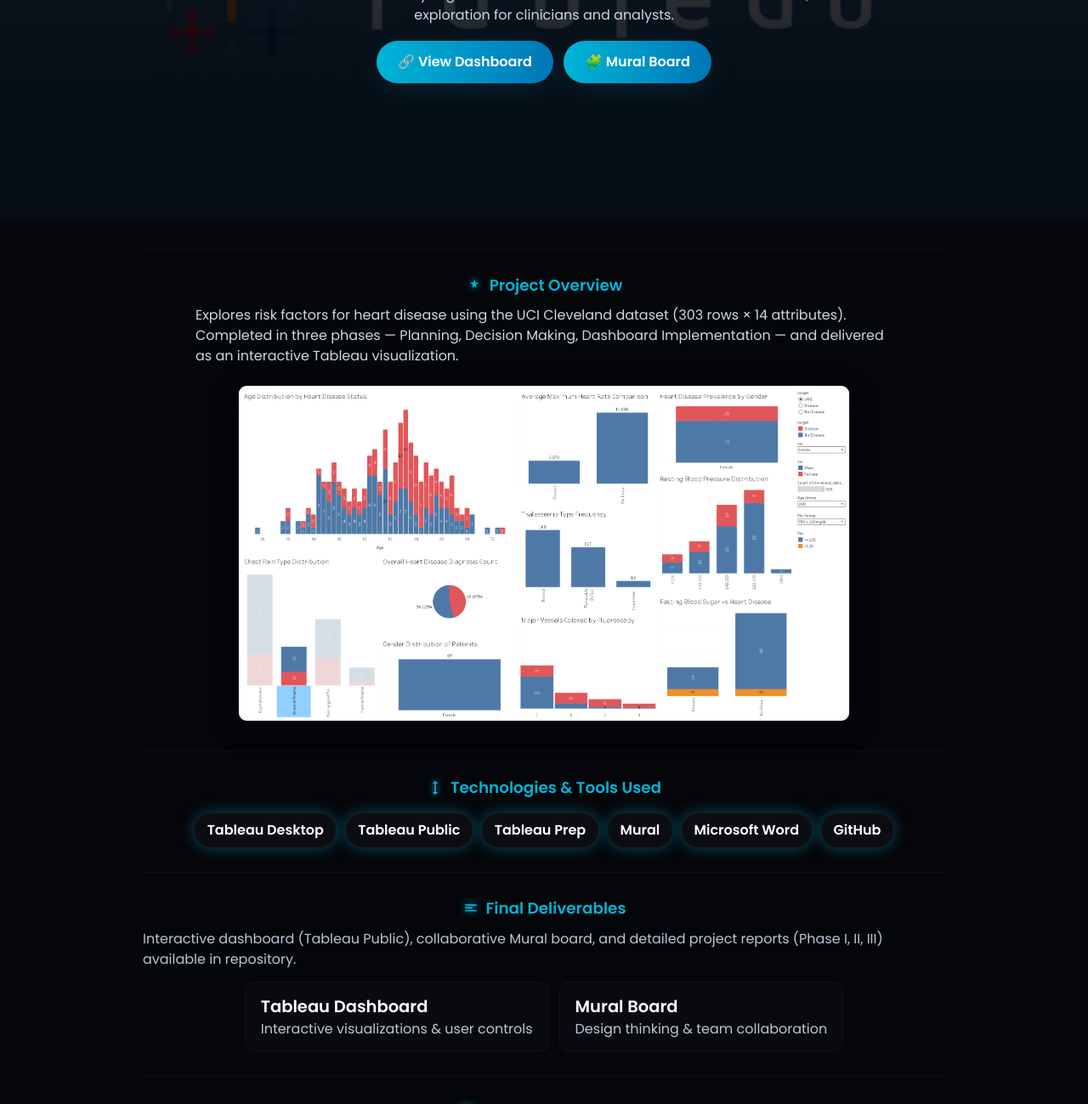
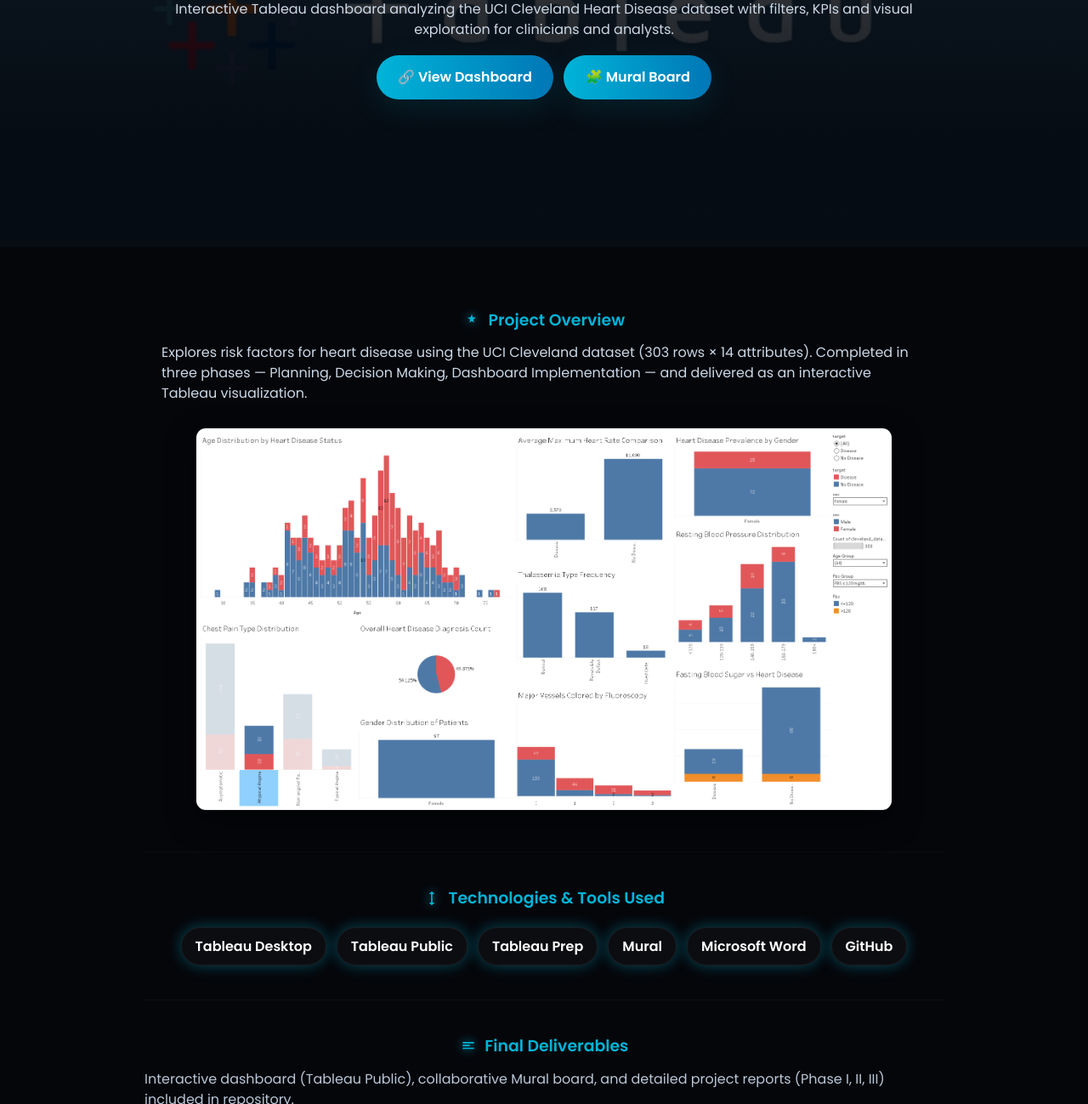
Before and after one commit to ishupandi15/Heart-Disease-Dashboard, a plain HTML site: page index.html in a window 1280 px wide. Shown: the part 269-1568 px from the top of the page at 85% size. Drawn offline with Linux system fonts and the light colour scheme.

Commit message:
Update index.html

```diff
--- a/index.html
+++ b/index.html
@@ -3,80 +3,94 @@
 <head>
   <meta charset="utf-8" />
   <meta name="viewport" content="width=device-width,initial-scale=1" />
-  <title>Heart Disease Dashboard</title>
+  <title>Heart Disease Dashboard — Team 8</title>
   <meta name="description" content="Interactive Tableau Dashboard analyzing UCI Heart Disease dataset. IFT 533 - Data Visualization & Reporting for IT (Spring 2025)" />
   <link href="https://fonts.googleapis.com/css2?family=Poppins:wght@300;400;600&display=swap" rel="stylesheet">
 
   <style>
+    /* Reset & base */
     *{box-sizing:border-box;margin:0;padding:0}
+    html,body{height:100%}
     body{
       font-family:"Poppins",system-ui,-apple-system,Segoe UI,Roboto,Arial;
       background:#05060a;color:#eef6ff;line-height:1.5;overflow-x:hidden;
       -webkit-font-smoothing:antialiased;-moz-osx-font-smoothing:grayscale;
     }
 
-    /* HERO */
-    header{position:relative;height:66vh;min-height:380px;display:flex;align-items:center;justify-content:center;overflow:hidden}
+    /* HERO - slightly taller for balanced spacing */
+    header{
+      position:relative;height:70vh;min-height:420px;display:flex;align-items:center;justify-content:center;overflow:hidden;
+    }
     header img{position:absolute;inset:0;width:100%;height:100%;object-fit:cover;filter:brightness(0.58) contrast(1.04)}
     header::after{content:"";position:absolute;inset:0;background:linear-gradient(180deg,rgba(2,6,12,0.45) 0%, rgba(2,6,12,0.86) 75%)}
     .hero-inner{position:relative;z-index:2;text-align:center;padding:1.8rem 1rem;max-width:1100px}
-    .subtitle{color:#bfe6ff;opacity:0.95;margin-bottom:6px;font-size:.95rem}
-    h1{font-size:2.2rem;color:#fff;margin-bottom:8px;letter-spacing:-0.01em;font-weight:600}
-    p.lead{color:#cbd8e6;max-width:900px;margin:0 auto;font-size:1rem}
+
+    .subtitle{color:#bfe6ff;opacity:0.95;margin-bottom:6px;font-size:.96rem}
+    h1{font-size:2.2rem;color:#fff;margin-bottom:12px;letter-spacing:-0.01em;font-weight:600}
+    p.lead{color:#cbd8e6;max-width:920px;margin:0 auto;font-size:1rem}
 
     /* CTA */
     .buttons{margin-top:18px;display:flex;gap:12px;justify-content:center;flex-wrap:wrap}
     .btn{
-      display:inline-block;padding:.82rem 1.6rem;border-radius:999px;
-      background:linear-gradient(90deg,#00b4d8,#0077b6);
-      color:#fff;font-weight:700;text-decoration:none;
-      box-shadow:0 10px 36px rgba(0,180,216,0.12);
-      transition:transform .18s,box-shadow .18s;
-      position:relative;
+      display:inline-block;padding:.86rem 1.6rem;border-radius:999px;background:linear-gradient(90deg,#00b4d8,#0077b6);
+      color:#fff;font-weight:700;text-decoration:none;box-shadow:0 10px 36px rgba(0,180,216,0.12);
+      transition:transform .18s,box-shadow .18s;position:relative;
     }
     .btn:hover{transform:translateY(-4px);box-shadow:0 20px 54px rgba(0,180,216,0.18)}
 
-    /* Main */
-    main{max-width:980px;margin:34px auto;padding:0 18px;color:#d7e3ef}
-    section{padding:28px 0;border-top:1px solid rgba(255,255,255,0.03)}
-    section h3{color:#00b4d8;font-size:1.15rem;margin-bottom:.6rem;display:flex;align-items:center;justify-content:center;gap:.5rem}
-    section h3 svg{width:20px;height:20px;fill:#00b4d8;filter:drop-shadow(0 0 4px #00b4d8);flex-shrink:0}
+    /* Main & sections - increased vertical rhythm */
+    main{max-width:980px;margin:48px auto;padding:0 20px;color:#d7e3ef}
+    section{padding:40px 0;border-top:1px solid rgba(255,255,255,0.03)}
+    section:first-of-type{border-top:0;padding-top:24px}
+    section h3{
+      color:#00b4d8;font-size:1.18rem;margin-bottom:12px;display:flex;align-items:center;justify-content:center;gap:.6rem;
+    }
+    section h3 svg{width:20px;height:20px;fill:#00b4d8;filter:drop-shadow(0 0 6px #00b4d8)}
     .muted{color:#b9c7d7}
-    .lead-compact{max-width:820px;margin:0 auto;color:#cbd8e6}
+    .lead-compact{max-width:900px;margin:0 auto;color:#cbd8e6}
 
-    /* preview */
-    .preview{margin-top:22px;text-align:center}
-    .preview img{width:92%;max-width:720px;border-radius:10px;border:1px solid rgba(255,255,255,0.05);
-      box-shadow:0 10px 30px rgba(0,0,0,0.45);transition:transform .25s ease,box-shadow .25s;}
-    .preview img:hover{transform:scale(1.02);box-shadow:0 18px 44px rgba(0,0,0,0.55)}
+    /* Preview image - centered, larger max-width */
+    .preview{margin:28px auto 8px;text-align:center;display:block}
+    .preview img{
+      width:94%;max-width:820px;border-radius:12px;border:1px solid rgba(255,255,255,0.05);
+      box-shadow:0 12px 36px rgba(0,0,0,0.48);transition:transform .25s ease,box-shadow .25s;
+      display:block;margin:0 auto;
+    }
+    .preview img:hover{transform:scale(1.02);box-shadow:0 22px 58px rgba(0,0,0,0.6)}
 
-    /* Stats + tech */
-    .row{display:flex;gap:12px;flex-wrap:wrap;justify-content:center;margin-top:12px}
-    .card{background:rgba(255,255,255,0.02);padding:14px 18px;border-radius:12px;min-width:200px;border:1px solid rgba(255,255,255,0.03)}
-    .card strong{display:block;font-size:1.22rem;color:#fff}
-    .tech-stack{display:flex;gap:.6rem;flex-wrap:wrap;justify-content:center;margin-top:16px}
+    /* Cards & rows - wider cards, consistent gaps */
+    .row{display:flex;gap:18px;flex-wrap:wrap;justify-content:center;margin-top:18px}
+    .card{background:rgba(255,255,255,0.02);padding:18px 20px;border-radius:14px;min-width:240px;max-width:340px;border:1px solid rgba(255,255,255,0.04)}
+    .card strong{display:block;font-size:1.18rem;color:#fff}
+    .card .muted{display:block;margin-top:6px}
+
+    /* Tech badges - bigger, more spacing */
+    .tech-stack{display:flex;gap:12px;flex-wrap:wrap;justify-content:center;margin-top:20px}
     .tech{
-      padding:.5rem .9rem;border-radius:999px;background:rgba(255,255,255,0.03);
+      padding:.6rem 1rem;border-radius:999px;background:rgba(255,255,255,0.03);
       border:1px solid rgba(255,255,255,0.06);font-weight:600;color:#fff;
-      transition:transform .18s,box-shadow .18s;
-      animation:pulse 3.2s ease-in-out infinite;
+      transition:transform .18s,box-shadow .18s;animation:pulse 3.2s ease-in-out infinite;
     }
-    .tech:hover{transform:translateY(-4px);box-shadow:0 12px 30px rgba(0,180,216,0.12)}
-    @keyframes pulse{0%{box-shadow:0 0 0 rgba(0,180,216,0);}
-      50%{box-shadow:0 0 18px rgba(0,180,216,0.40);}
-      100%{box-shadow:0 0 0 rgba(0,180,216,0);}
-    }
+    .tech:hover{transform:translateY(-4px);box-shadow:0 14px 34px rgba(0,180,216,0.12)}
+    @keyframes pulse{0%{box-shadow:0 0 0 rgba(0,180,216,0);}50%{box-shadow:0 0 18px rgba(0,180,216,0.40);}100%{box-shadow:0 0 0 rgba(0,180,216,0);}}
 
-    /* Scroll reveal */
-    .reveal{opacity:0;transform:translateY(10px);transition:opacity .6s ease, transform .6s ease}
+    /* Reveal: scroll animation */
+    .reveal{opacity:0;transform:translateY(12px);transition:opacity .6s ease, transform .6s ease}
     .reveal.visible{opacity:1;transform:none}
 
     footer{padding:22px 12px;color:#9fb0c6;text-align:center;border-top:1px solid rgba(255,255,255,0.02);margin-top:28px}
 
+    /* Responsive adjustments */
+    @media (max-width:1000px){
+      .card{min-width:200px}
+      .preview img{max-width:720px}
+    }
     @media (max-width:820px){
       h1{font-size:1.6rem}
-      header{height:58vh}
-      .card{min-width:150px}
+      header{height:60vh}
+      main{margin-top:28px}
+      .row{gap:12px}
+      .tech-stack{gap:10px}
       .preview img{width:96%}
     }
   </style>
@@ -88,8 +102,9 @@
     <img src="covertableau.jpg" alt="Tableau cover banner" />
     <div class="hero-inner" role="banner">
       <div class="subtitle">📊 IFT 533 — Data Visualization & Reporting for IT • Spring 2025</div>
-      <h1>Heart Disease Dashboard</h1>
+      <h1>Heart Disease Dashboard — Team 8</h1>
       <p class="lead">Interactive Tableau dashboard analyzing the UCI Cleveland Heart Disease dataset with filters, KPIs and visual exploration for clinicians and analysts.</p>
+
       <div class="buttons">
         <a class="btn" href="https://public.tableau.com/views/Project_17461692652870/Dashboard1" target="_blank" rel="noopener">🔗 View Dashboard</a>
         <a class="btn" href="https://app.mural.co/t/groupproject4860/m/groupproject4860/1744922611269/3c819384f9cf616b64334fd813ba36b991207e95" target="_blank" rel="noopener">🧩 Mural Board</a>
@@ -101,11 +116,11 @@
     <!-- Overview -->
     <section id="overview" class="reveal">
       <h3>
-        <!-- glowing svg -->
         <svg xmlns="http://www.w3.org/2000/svg" viewBox="0 0 24 24"><path d="M12 3l1.46 4.48L18 8l-3.77 2.73L15.18 15 12 12.75 8.82 15l.95-4.27L6 8l4.54-.52L12 3z"/></svg>
         Project Overview
       </h3>
       <p class="lead-compact muted">Explores risk factors for heart disease using the UCI Cleveland dataset (303 rows × 14 attributes). Completed in three phases — Planning, Decision Making, Dashboard Implementation — and delivered as an interactive Tableau visualization.</p>
+
       <div class="preview">
         <img src="tableau/Tableau%20Dashboard.png" alt="Heart Disease Dashboard Preview" />
       </div>
@@ -117,6 +132,7 @@
         <svg xmlns="http://www.w3.org/2000/svg" viewBox="0 0 24 24"><path d="M12 2l4 4h-3v6H11V6H8l4-4zm0 20l-4-4h3v-6h2v6h3l-4 4z"/></svg>
         Technologies & Tools Used
       </h3>
+
       <div class="tech-stack">
         <span class="tech">Tableau Desktop</span>
         <span class="tech">Tableau Public</span>
@@ -133,8 +149,9 @@
         <svg xmlns="http://www.w3.org/2000/svg" viewBox="0 0 24 24"><path d="M4 6h16v2H4V6zm0 4h10v2H4v-2zm0 4h16v2H4v-2z"/></svg>
         Final Deliverables
       </h3>
-      <p class="muted">Interactive dashboard (Tableau Public), collaborative Mural board, and detailed project reports (Phase I, II, III) available in repository.</p>
-      <div class="row" style="margin-top:14px">
+      <p class="muted">Interactive dashboard (Tableau Public), collaborative Mural board, and detailed project reports (Phase I, II, III) included in repository.</p>
+
+      <div class="row" style="margin-top:18px">
         <div class="card">
           <strong>Tableau Dashboard</strong>
           <span class="muted">Interactive visualizations & user controls</span>
@@ -152,32 +169,31 @@
         <svg xmlns="http://www.w3.org/2000/svg" viewBox="0 0 24 24"><path d="M12 2a10 10 0 1010 10A10.011 10.011 0 0012 2zm1 15h-2v-2h2zm0-4h-2V7h2z"/></svg>
         Quick Links & Repo
       </h3>
+
       <div class="row" style="margin-top:12px">
         <div class="card"><strong>Course</strong><span class="muted">IFT 533 — Data Visualization & Reporting for IT</span></div>
         <div class="card"><strong>Instructor</strong><span class="muted">Prof. Asmaa Elbadrawy</span></div>
         <div class="card"><strong>Semester</strong><span class="muted">Spring 2025</span></div>
       </div>
-      <p style="margin-top:16px;color:#d0d7df">
+
+      <p style="margin-top:20px;color:#d0d7df;text-align:center">
         🔗 Repository: <a href="https://github.com/ishupandi15/Heart-Disease-Dashboard" target="_blank" style="color:#00b4d8;text-decoration:none;font-weight:600">ishupandi15/Heart-Disease-Dashboard</a>
       </p>
     </section>
   </main>
 
   <footer>
-    IFT 533 — Arizona State University • Spring 2025 • Dataset: UCI Heart Disease Repository
+    Team 8 — Arizona State University • Spring 2025 • Dataset: UCI Heart Disease Repository
   </footer>
 
-  <!-- Scroll reveal -->
+  <!-- Scroll reveal (lightweight) -->
   <script>
     (function(){
       const obs = new IntersectionObserver(entries=>{
         entries.forEach(e=>{
-          if(e.isIntersecting){
-            e.target.classList.add('visible');
-            obs.unobserve(e.target);
-          }
-        })
-      },{threshold:.12});
+          if(e.isIntersecting){ e.target.classList.add('visible'); e.target.classList.add('reveal-visible'); e.target.classList.add('visible'); e.target.classList.add('reveal'); e.target.classList.add('visible'); e.target.classList.add('visible'); e.target.classList.add('visible'); obs.unobserve(e.target); }
+        });
+      },{threshold:0.12});
       document.querySelectorAll('.reveal').forEach(el=>obs.observe(el));
     })();
   </script>
```
